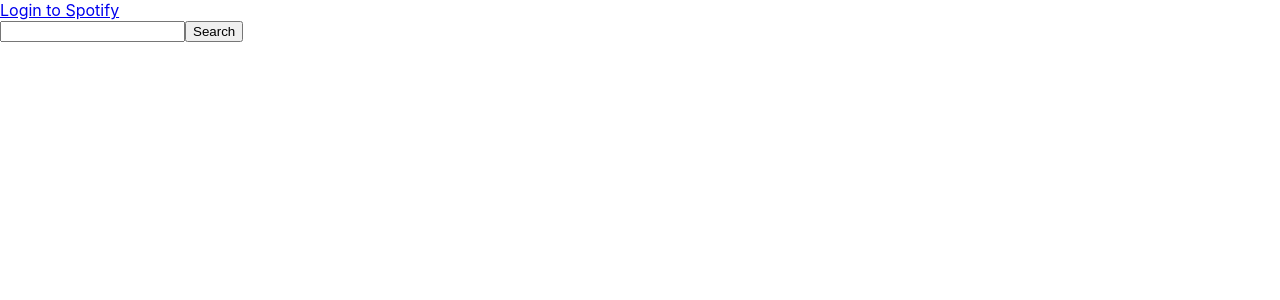
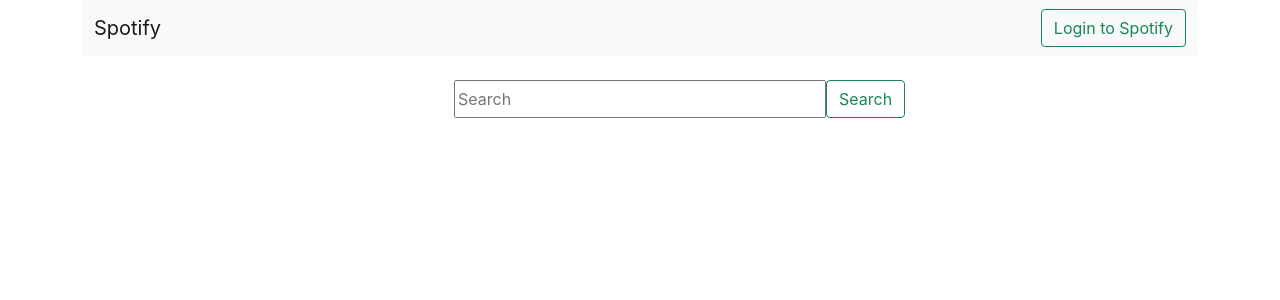
Before and after one commit to acuellarh/spotify-react, a React (Create React App) app: page / in a window 1280 px wide. Shown: the top 300 px of the page. Built offline with nearby package versions, Linux system fonts and the light colour scheme.

Commit message:
Add Search Component

```diff
--- a/public/index.html
+++ b/public/index.html
@@ -24,6 +24,7 @@
       work correctly both with client-side routing and a non-root public URL.
       Learn how to configure a non-root public URL by running `npm run build`.
     -->
+    <link href="https://cdn.jsdelivr.net/npm/bootstrap@5.0.2/dist/css/bootstrap.min.css" rel="stylesheet" integrity="sha384-EVSTQN3/azprG1Anm3QDgpJLIm9Nao0Yz1ztcQTwFspd3yD65VohhpuuCOmLASjC" crossorigin="anonymous">
     <title>React App</title>
   </head>
   <body>
--- a/src/App.js
+++ b/src/App.js
@@ -1,6 +1,8 @@
 import './App.css';
 import {useEffect, useState} from 'react';
 import axios from 'axios';
+import { Navbar } from './components/Navbar';
+import { Search } from './components/Search';
 
 
 const CLIENT_ID = "da41273bb2444d84a74e22c37b8e4554"
@@ -62,20 +64,21 @@ function App() {
  }
 
   return (
-    <div className="">
+    <div className="container">
 
-      <header className="">
-        { !token ?
-          <a href={`${AUTH_ENDPOINT}?client_id=${CLIENT_ID}&redirect_uri=${REDIRECT_URI}&response_type=${RESPONSE_TYPE}`}>Login to Spotify</a>
-          :
-          <button onClick={logout}> Logout </button>
-        }
-      </header>
+      <Navbar
+        token = {token}
+        AUTH_ENDPOINT = {AUTH_ENDPOINT}
+        CLIENT_ID = {CLIENT_ID}
+        REDIRECT_URI = {REDIRECT_URI}
+        RESPONSE_TYPE = {RESPONSE_TYPE}
+        logout = {logout}
+      />
 
-        <form onSubmit={searchArtists}>
-          <input type="text" onChange={e => setSearchKey(e.target.value)}/>
-          <button type={"submit"}>Search</button>
-        </form>
+      <Search
+        setSearchKey={setSearchKey}
+        searchArtists={searchArtists}
+      />
 
         {renderArtists()}
 
--- /dev/null
+++ b/src/components/Navbar.js
@@ -0,0 +1,16 @@
+export const Navbar = (
+  {token, AUTH_ENDPOINT, CLIENT_ID, REDIRECT_URI, RESPONSE_TYPE, logout}) => {
+  return (
+    <nav className="navbar navbar-light bg-light">
+      <div className="container-fluid">
+        <a className="navbar-brand">Spotify </a>
+        { !token ?
+          <a className="btn btn-outline-success"  href={`${AUTH_ENDPOINT}?client_id=${CLIENT_ID}&redirect_uri=${REDIRECT_URI}&response_type=${RESPONSE_TYPE}`}>Login to Spotify</a>
+          :
+          <button className="btn btn-outline-success" onClick={logout}>Logout</button>
+        }
+      </div>
+    </nav>
+
+  )
+}
--- /dev/null
+++ b/src/components/Search.js
@@ -0,0 +1,18 @@
+export const Search =  ({setSearchKey, searchArtists}) => {
+  return (
+    <form className="d-flex mt-4" onSubmit={searchArtists}>
+      <input
+        className="col-sm-4 offset-4"
+        type="search"
+        placeholder="Search"
+        aria-label="Search"
+        onChange={e => setSearchKey(e.target.value)}
+      />
+      <button
+      class="btn btn-outline-success"
+        type="submit">
+          Search
+      </button>
+    </form>
+  )
+}
```
